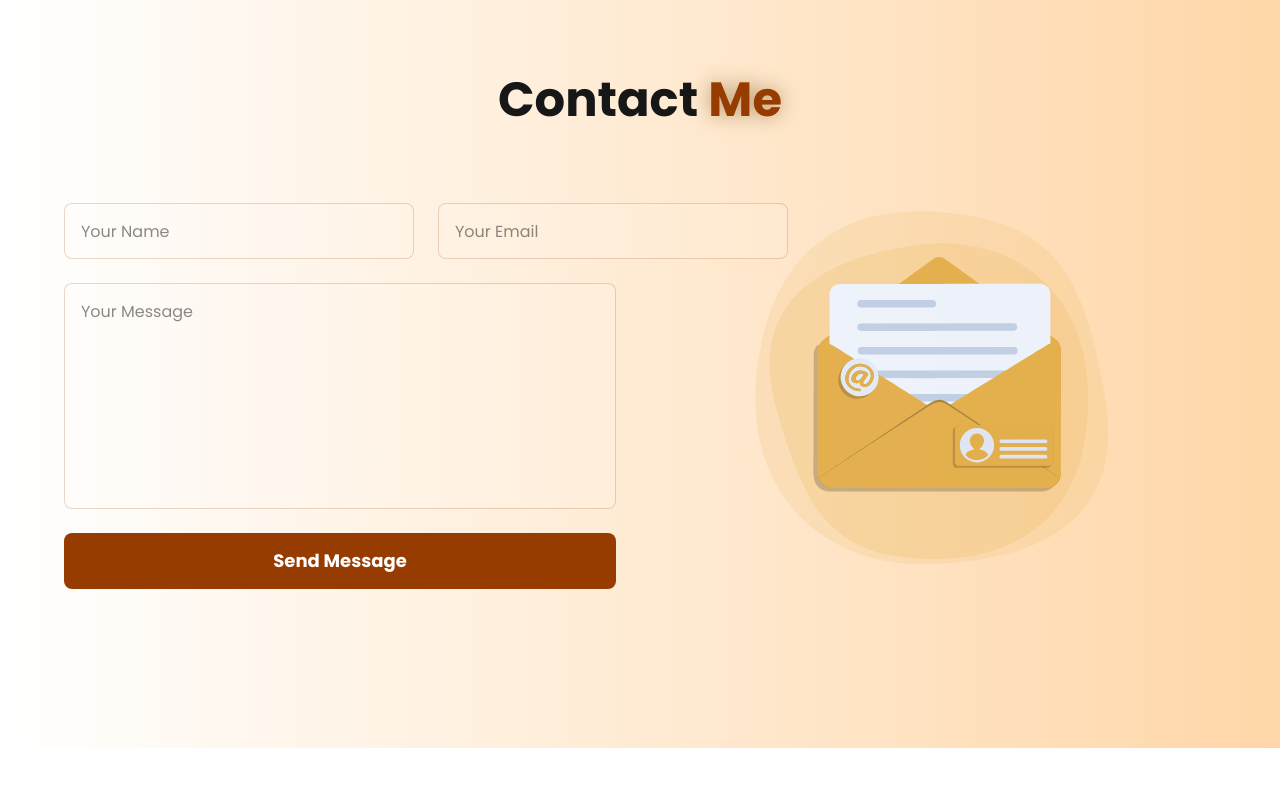
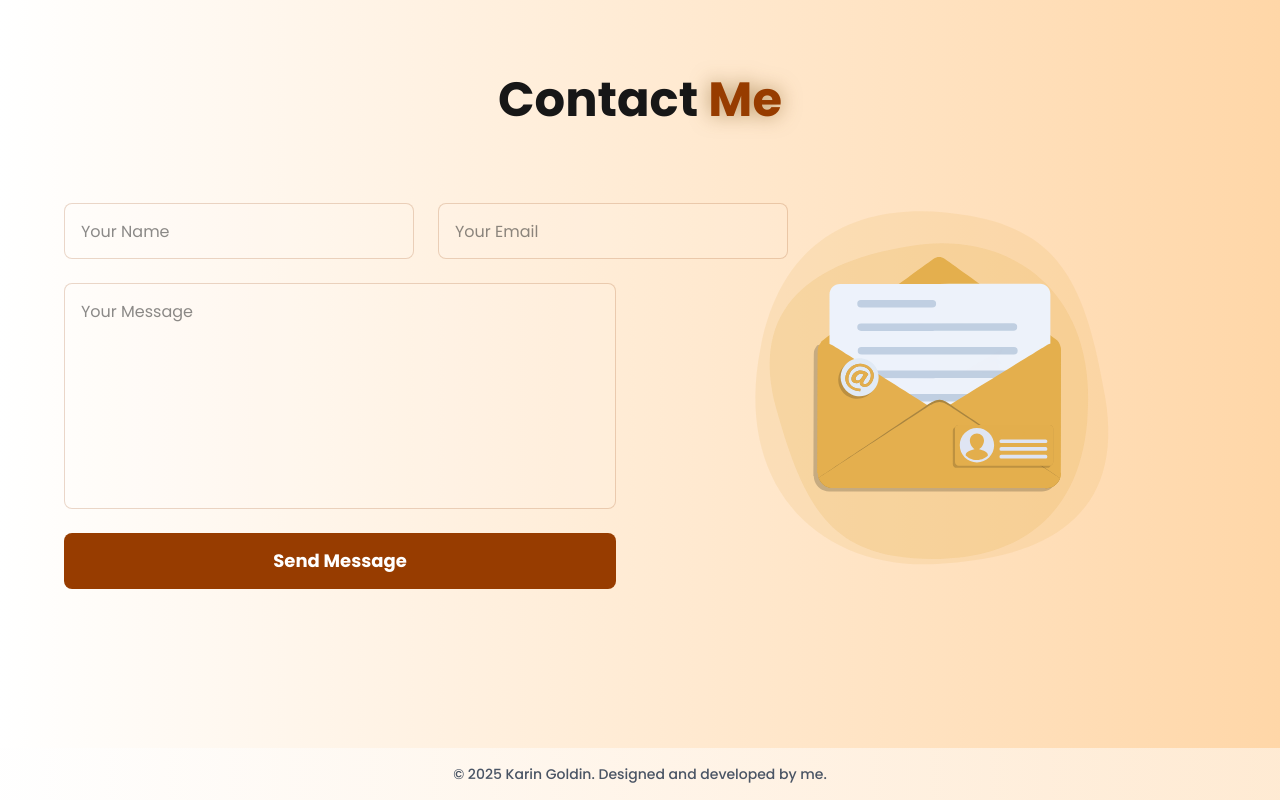
Before and after one commit to Karin-Goldin/karin-portfolio, a Next.js app: page / in a window 1280 px wide. Shown: the part 5385-6185 px from the top of the page. Before the commit the page ends 6133 px from the top, so only its background shows below. Built offline with nearby package versions, Linux system fonts and the light colour scheme.

Commit message:
Add footer component with copyright text

```diff
--- a/src/app/layout.tsx
+++ b/src/app/layout.tsx
@@ -1,23 +1,17 @@
-import type { Metadata } from "next";
 import { Poppins } from "next/font/google";
 import "./globals.css";
+import type { Metadata } from "next";
+import Footer from "../components/Footer";
 
 const poppins = Poppins({
-  weight: ["400", "500", "600", "700"],
   subsets: ["latin"],
-  display: "swap",
+  weight: ["100", "200", "300", "400", "500", "600", "700", "800", "900"],
 });
 
 export const metadata: Metadata = {
   title: "Karin Goldin",
   description:
     "Personal portfolio of Karin Goldin - Frontend Developer and Web Developer",
-  viewport: {
-    width: "device-width",
-    initialScale: 1,
-    maximumScale: 1,
-    userScalable: false,
-  },
 };
 
 export default function RootLayout({
@@ -27,7 +21,12 @@ export default function RootLayout({
 }>) {
   return (
     <html lang="en" className="scroll-smooth">
-      <body className={`${poppins.className} antialiased`}>{children}</body>
+      <body
+        className={`${poppins.className} antialiased min-h-screen flex flex-col`}
+      >
+        <main className="flex-grow">{children}</main>
+        <Footer />
+      </body>
     </html>
   );
 }
--- /dev/null
+++ b/src/components/Footer.tsx
@@ -0,0 +1,14 @@
+const Footer = () => {
+  return (
+    <footer className="w-full py-4 bg-gradient-to-r from-white/50 to-orange-200/50 backdrop-blur-sm">
+      <div className="max-w-7xl mx-auto text-center text-sm text-gray-600">
+        <p className="font-medium">
+          © {new Date().getFullYear()} Karin Goldin. Designed and developed by
+          me.
+        </p>
+      </div>
+    </footer>
+  );
+};
+
+export default Footer;
```
